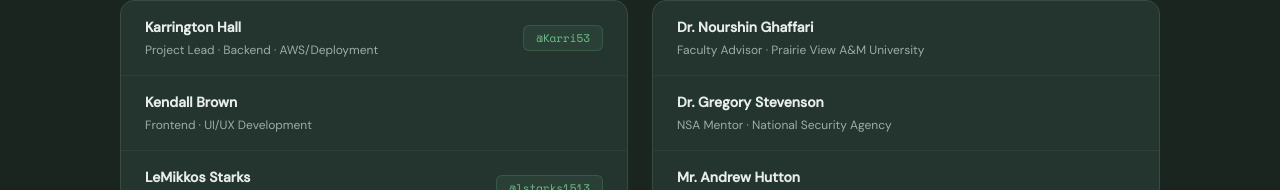
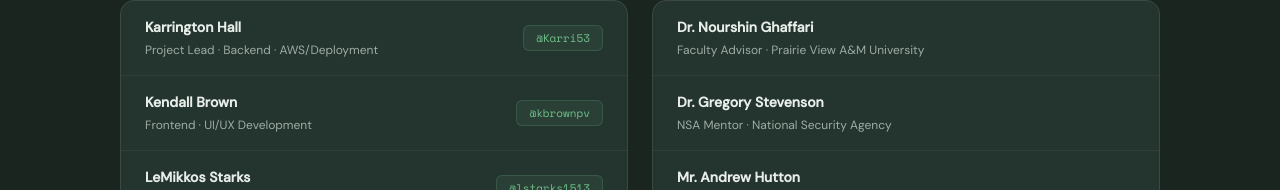
Before and after one commit to Karri53/malicious-file-analyzer, a React (Create React App) app in the folder frontend/frontend-app/: page /references in a window 1280 px wide. Shown: the part 446-636 px from the top of the page. Built offline with nearby package versions, Linux system fonts and the light colour scheme; no server answers.

Commit message:
Minor fix

```diff
--- a/frontend/frontend-app/src/pages/References.jsx
+++ b/frontend/frontend-app/src/pages/References.jsx
@@ -4,7 +4,7 @@ import Footer from '../components/Footer'
 
 const team = [
   { name: 'Karrington Hall', role: 'Project Lead · Backend · AWS/Deployment', github: 'Karri53' },
-  { name: 'Kendall Brown', role: 'Frontend · UI/UX Development', github: null },
+  { name: 'Kendall Brown', role: 'Frontend · UI/UX Development', github: 'kbrownpv' },
   { name: 'LeMikkos Starks', role: 'QA/Testing · Regex Pattern Matching', github: 'lstarks1513' },
   { name: 'Brandon Nobles', role: 'Backend · Security Validation', github: 'BRegardQ' },
 ]
```
